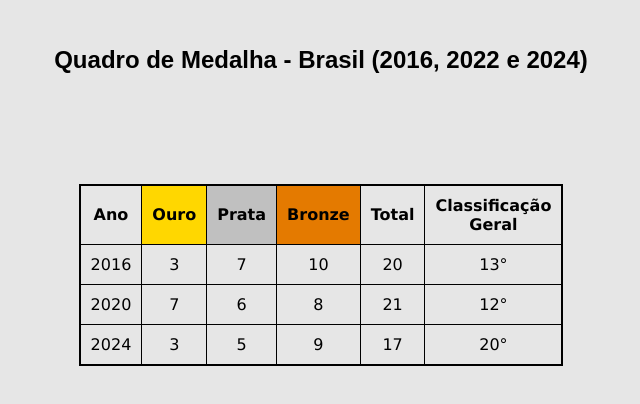
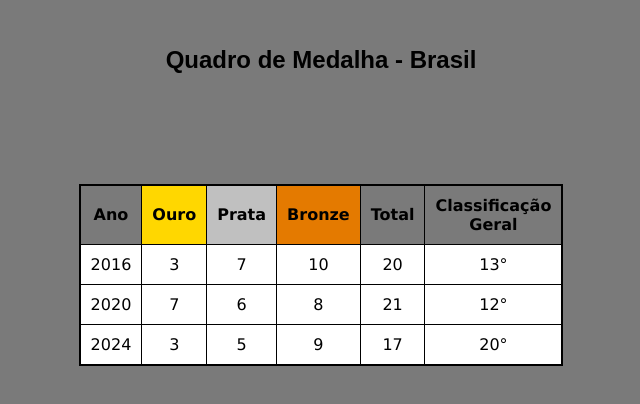
Before and after one commit to guilhermeguimaraes11/Aula1, a plain HTML site: page indexBrasil.html in a window 1280 px wide. Shown: the whole page, without its empty margins (319-959 px from the left). Drawn offline with Linux system fonts and the light colour scheme.

Commit message:
indexBrasil.html

```diff
--- a/indexBrasil.html
+++ b/indexBrasil.html
@@ -19,7 +19,10 @@
       }
       body {
         font-family: Arial, sans-serif;
-        background-color: rgb(230, 230, 230);
+        background-color: rgb(122, 122, 122);
+      }
+      tbody{
+        background-color: white;
       }
       th, td {
         border: 1px solid black;
@@ -44,7 +47,7 @@
     <br>
     <center>
       <h2 style="color: rgb(0, 0, 0); font-family: Arial, sans-serif">
-        Quadro de Medalha - Brasil (2016, 2022 e 2024)
+        Quadro de Medalha - Brasil
       </h2>
     </center>
     <table>
```
